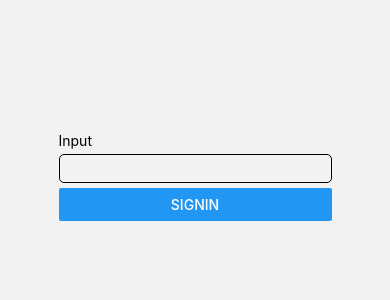
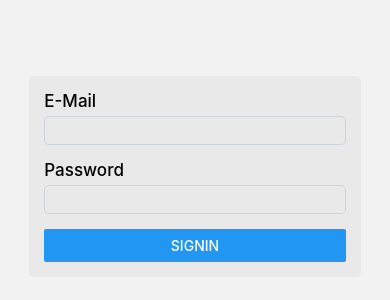
Before and after one commit to duynguyen377110/LANDS-APP, a React Native app: screen /signin in a window 390 px wide. Shown: the part 246-546 px from the top of the page. Built offline with nearby package versions, Linux system fonts and the light colour scheme.

Commit message:
#Commit hook and template signin.

```diff
--- a/components/common/common-input/common-input.jsx
+++ b/components/common/common-input/common-input.jsx
@@ -1,13 +1,20 @@
 import { View, Text, TextInput } from "react-native";
+
 import styles from "./common-input.style";
 
 const CommonInput = (props) => {
 
+    const onBlurHandler = (e) => {
+        props.change(e);
+    }
+
     return (
-    <View>
-        <Text>Input</Text>
+    <View style={[styles.inputComponent]}>
+        <Text style={[styles.label]}>{props.label}</Text>
         <TextInput
-            style={[styles.input]}/>
+            style={[styles.input]}
+            onChangeText={onBlurHandler}
+            secureTextEntry={props.type === 'password'? true : false}/>
     </View>
     )
 }
--- a/components/common/common-input/common-input.style.jsx
+++ b/components/common/common-input/common-input.style.jsx
@@ -1,9 +1,19 @@
 import { StyleSheet } from "react-native";
+import { commonStyles } from "../../../styles";
 
 const styles = StyleSheet.create({
+    label: {
+        fontWeight: '500',
+        fontSize: 17,
+        textTransform: 'capitalize'
+    },
+    inputComponent: {
+        marginBottom: 10,
+    },
     input: {
         borderWidth: 1,
         borderRadius: 5,
+        borderColor: commonStyles.common.borderInput,
         marginVertical: 5,
         padding: 5,
         width: '100%'
--- a/components/screens/screen-signin/screen-signin-style.jsx
+++ /dev/null
@@ -1,9 +0,0 @@
-import { StyleSheet } from "react-native";
-
-const style = StyleSheet.create({
-    formWrapper: {
-        width:'70%'
-    }
-})
-
-export default style;
--- a/components/screens/screen-signin/screen-signin.jsx
+++ b/components/screens/screen-signin/screen-signin.jsx
@@ -1,17 +1,31 @@
-import { View, Text, Button } from "react-native";
+import { View, Button } from "react-native";
+import useValdator from "../../../hook/use-validator";
+
 import CommonInput from "../../common/common-input/common-input";
-import styles from "./screen-signin-style";
+import { commonStyles } from "../../../styles";
 
 const ScreenSignin = (props) => {
+    const { value: emailVal, enterVal: emailEnterVal, resetVal: emailResetVal } = useValdator();
+    const { value: passVal, enterVal: passEnterVal, resetVal: passResetVal } = useValdator();
 
     const onSignInHandler = (e) => {
-        props.navigation.navigate('dashboard');
+        if(emailVal && passVal) {
+            props.navigation.navigate('dashboard');
+        }
     }
 
     return (
         <View style={{flex: 1, flexDirection: 'row', alignItems: 'center', justifyContent:'center'}}>
-            <View style={[styles.formWrapper]}>
-                <CommonInput />
+            <View style={[commonStyles.form.wrapper]}>
+                <CommonInput
+                    label='E-mail'
+                    change={emailEnterVal}/>
+
+                <CommonInput
+                    label='Password'
+                    type='password'
+                    change={passEnterVal}/>
+
                 <Button title="SignIn" onPress={onSignInHandler} />
             </View>
         </View>
--- /dev/null
+++ b/hook/use-validator.jsx
@@ -0,0 +1,21 @@
+import { useState } from "react";
+
+const useValdator = () => {
+    const [value, setValue] = useState('');
+
+    const enterVal = (val) => {
+        setValue(val);
+    }
+
+    const resetVal = () => {
+        setValue('');
+    }
+
+    return {
+        value,
+        enterVal,
+        resetVal
+    }
+}
+
+export default useValdator;
--- /dev/null
+++ b/styles.jsx
@@ -0,0 +1,17 @@
+import { StyleSheet } from "react-native";
+
+const styles = {
+    bgForm: '#e9e9e9',
+    borderInput: '#ced4da'
+}
+
+const form = StyleSheet.create({
+    wrapper: {
+        backgroundColor: styles.bgForm,
+        borderRadius: 5,
+        padding: 15,
+        width:'85%'
+    }
+})
+
+export const commonStyles = { common: styles, form };
```
